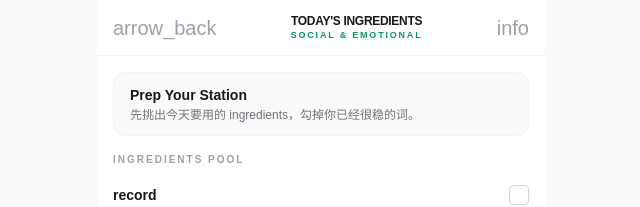
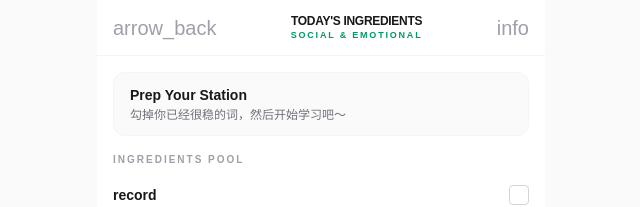
Before and after one commit to yangzhiyu611-netizen/ingredients-english, a Next.js app: page / in a window 1280 px wide. Shown: the top 207 px of the page, without its empty margins (319-959 px from the left). Built offline with nearby package versions, Linux system fonts and the light colour scheme.

Commit message:
Update page.tsx

```diff
--- a/src/app/page.tsx
+++ b/src/app/page.tsx
@@ -292,10 +292,10 @@ export default function Home() {
           exampleZh: content?.exampleZh ?? "（暂无中文例句）",
           point:
             content?.point ??
-            "该词组在心理/关系语境中很常见，先抓住它的整体感觉与搭配习惯。",
+            " ",
           mistakeAnalysis:
             content?.mistakeAnalysis ??
-            "先确认你是否把某个词按日常义理解了；在心理语境里它常常是另一层抽象义。",
+            " ",
         } satisfies LearningQuestion;
       })
       .filter((q): q is LearningQuestion => q !== null);
@@ -662,7 +662,7 @@ export default function Home() {
                 Prep Your Station
               </h2>
               <p className="mt-0.5 text-xs text-zinc-500">
-                先挑出今天要用的 ingredients，勾掉你已经很稳的词。
+                勾掉你已经很稳的词，然后开始学习吧～
               </p>
             </div>
           </div>
@@ -882,7 +882,7 @@ export default function Home() {
                     当前词池无法生成可学习词组
                   </h1>
                   <p className="mt-1 text-xs text-zinc-500">
-                    你斩掉了一些关键 ingredients，导致题库里没有任何 dish 能被完整拼出。
+                    你斩掉了一些关键单词，导致题库里没有任何词组能被完整拼出。
                     返回 Preview 调整词池后再开始。
                   </p>
                 </div>
```
